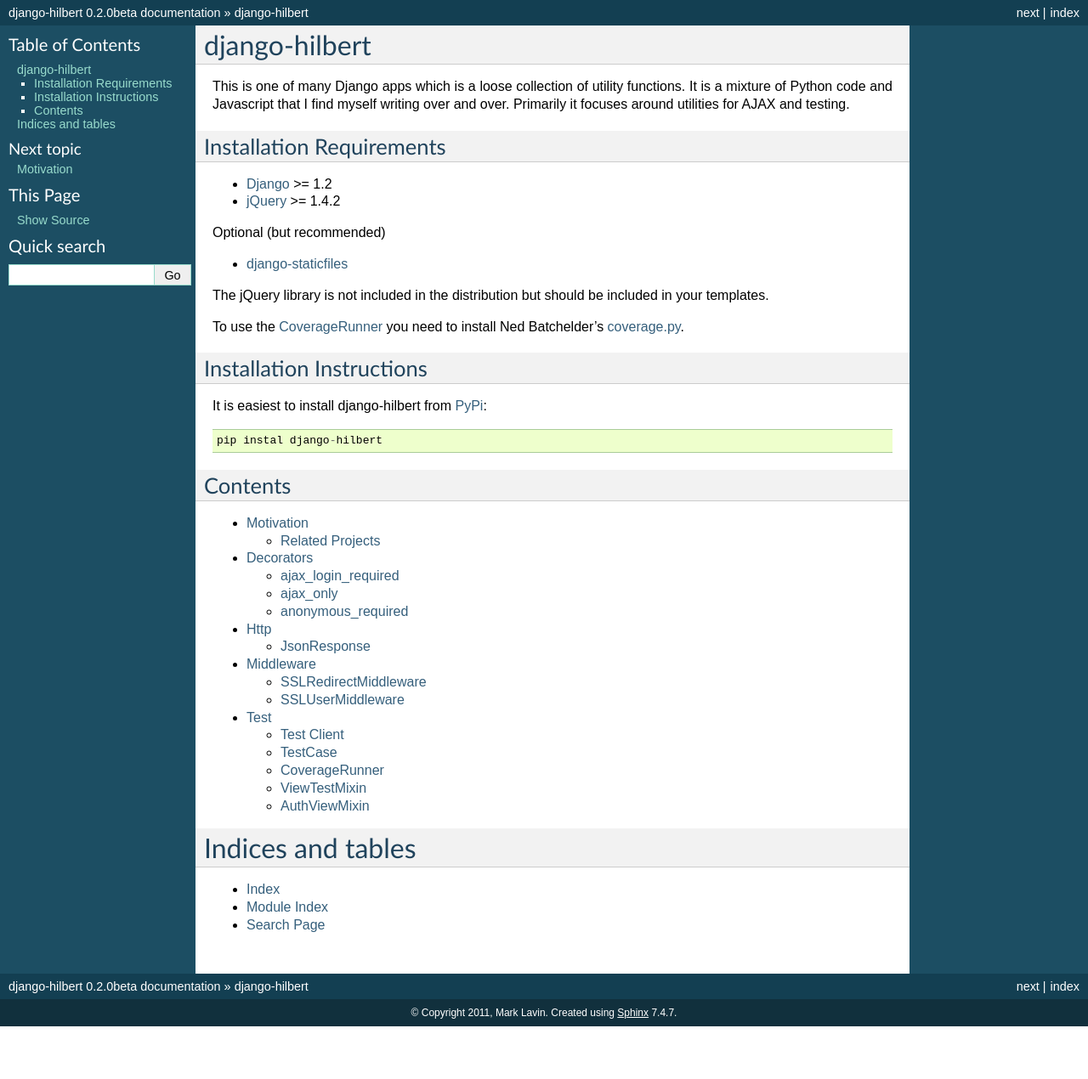
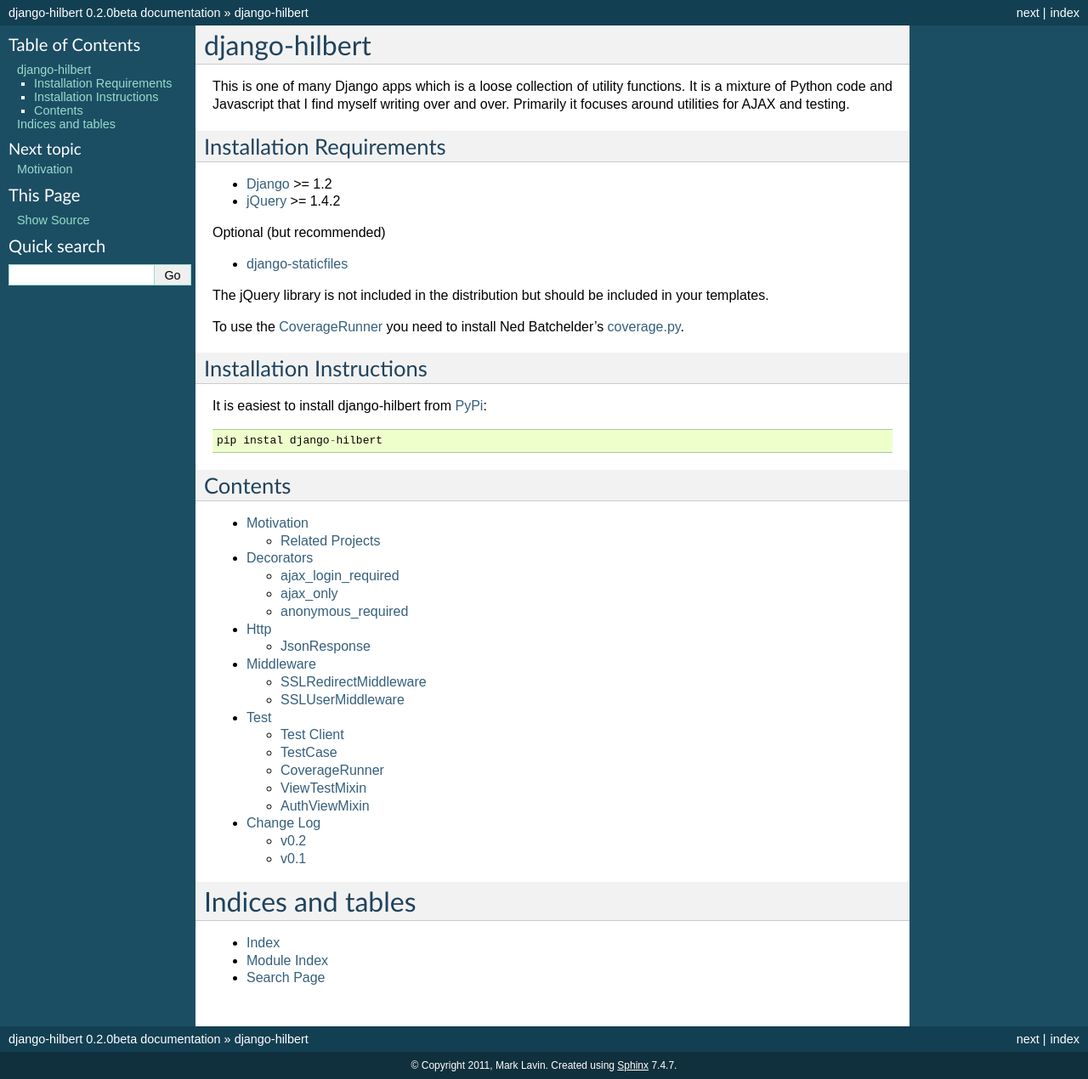
Before and after one commit to mlavin/django-hilbert, a Sphinx documentation site: the page built from docs/index.rst, in a window 1280 px wide. Shown: the whole page at 85% size. Built offline with Sphinx 7.4.7, drawn with Linux system fonts in a browser that asks for light colours; before the commit the page ends 1208 px from its top, so only the background shows below that.

Commit message:
Added changelog.

```diff
--- /dev/null
+++ b/docs/changelog.rst
@@ -0,0 +1,16 @@
+Change Log
+======================================
+
+v0.2
+-----------------------------------
+
+- Added :ref:`SSLRedirectMiddleware`
+- Added :ref:`SSLUserMiddleware`
+- Added :ref:`anonymous_required` decorator
+- Documentation updates
+
+
+v0.1
+-----------------------------------
+
+- Initial public release
--- a/docs/index.rst
+++ b/docs/index.rst
@@ -16,6 +16,7 @@
     http.rst
     middleware.rst
     test.rst
+    changelog.rst
 
 
 Indices and tables
```
